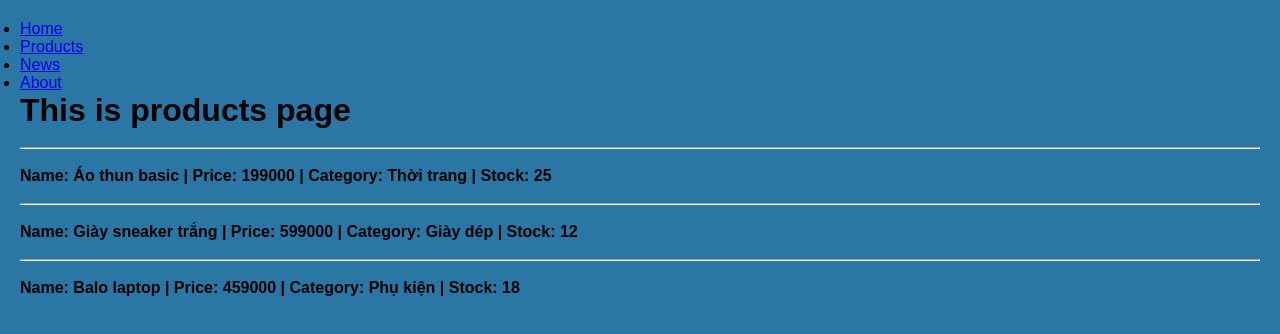
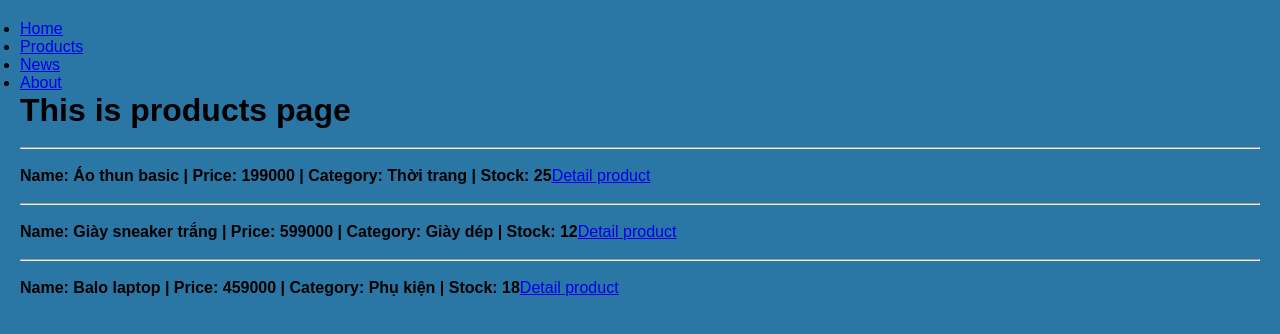
Before and after one commit to TruongTuanDung2001/React-learning, a React (Vite) app: page /products in a window 1280 px wide. Shown: the top 334 px of the page. Built offline with nearby package versions, Linux system fonts and the light colour scheme.

Commit message:
Handle link product to product detail

```diff
--- a/src/App.jsx
+++ b/src/App.jsx
@@ -399,7 +399,7 @@
 
         {/* router product detail */}
         {/* :id có nghĩa là id là 1 parameter, có thể thay đổi */}
-        <Route path="/products:id" element={<ProductDetailPage />}  />
+        <Route path="/products/:id" element={<ProductDetailPage />}  />
       </Routes>
     </div>
 
--- a/src/components/ProductsPage.jsx
+++ b/src/components/ProductsPage.jsx
@@ -1,3 +1,4 @@
+import { Link } from "react-router-dom";
 //
 export default function ProductsPage() {
   const arrProducts = [
@@ -41,6 +42,7 @@
                 <b>Price: {product.price} | </b>
                 <b>Category: {product.category} | </b>
                 <b>Stock: {product.stock}</b>
+                <Link to={`/products/${product.id}`}>Detail product</Link>
                 <br /> <br />
             </div>
         ))}
```
